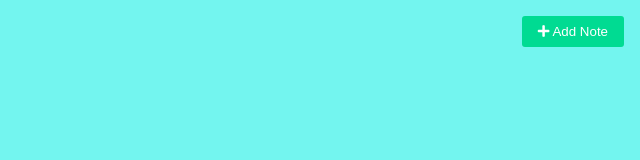
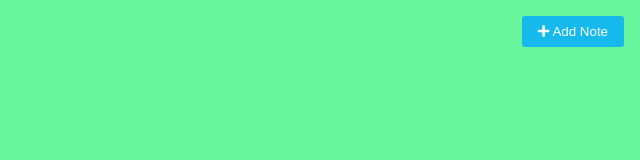
Before and after one commit to dsjeffcoat/notes-app, a plain HTML site: page index.html in a window 1280 px wide. Shown: the whole page, without its empty margins (640-1280 px from the left). Drawn offline with nearby package versions, Linux system fonts and the light colour scheme.

Commit message:
fixed some of the styling

```diff
--- a/style.css
+++ b/style.css
@@ -13,7 +13,7 @@
 }
 
 body {
-   background-color: var(--color-palette-4);
+   background-color: var(--color-palette-2);
    font-family: 'Maven Pro', sans-serif;
    display: flex;
    flex-wrap: wrap;
@@ -25,7 +25,7 @@ body {
     position: fixed;
     top: 1rem;
     right: 1rem;
-    background-color: var(--color-palette-3);
+    background-color: var(--color-palette-5);
     border: none;
     border-radius: 3px;
     padding: 0.5rem 1rem;
@@ -42,7 +42,7 @@ body {
 }
 
 .note .tools {
-    background-color: var(--color-palette-3);
+    background-color: var(--color-palette-5);
     display: flex;
     justify-content: flex-end;
     padding: 0.5rem;
```
